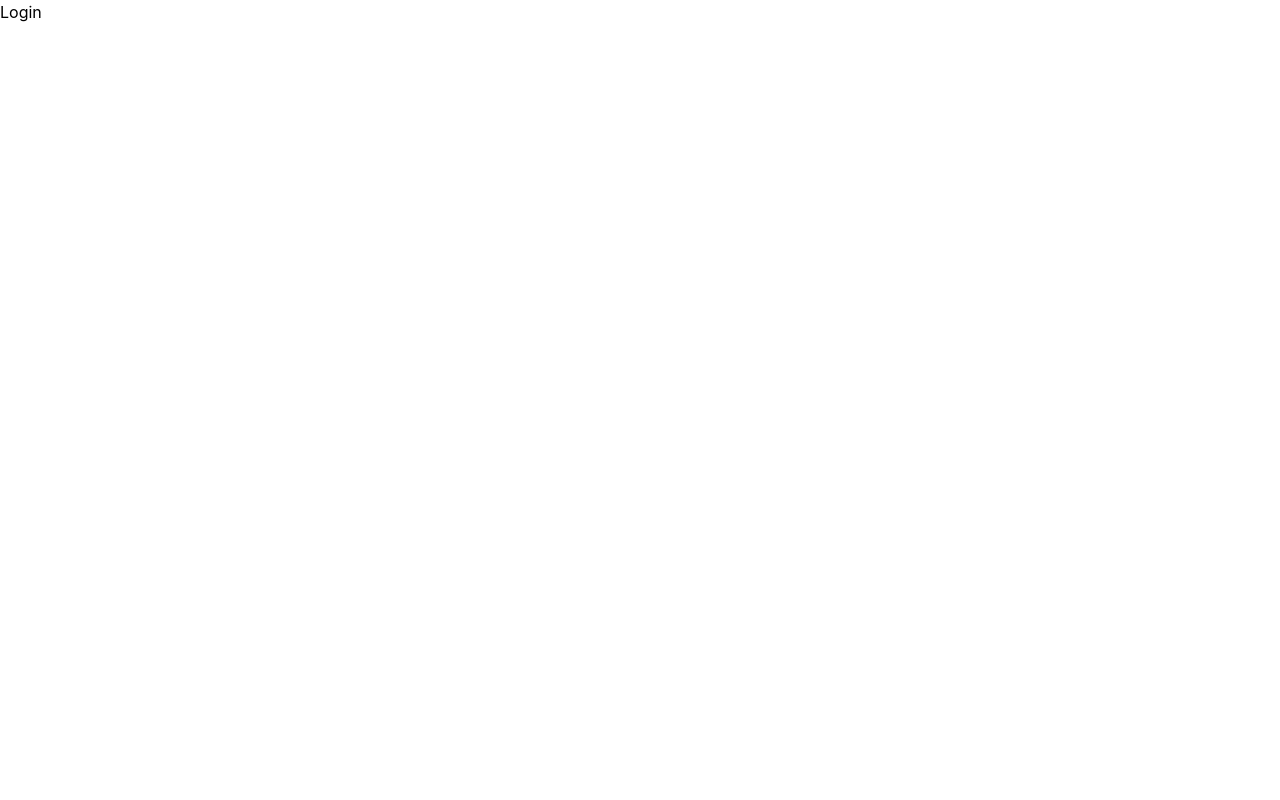
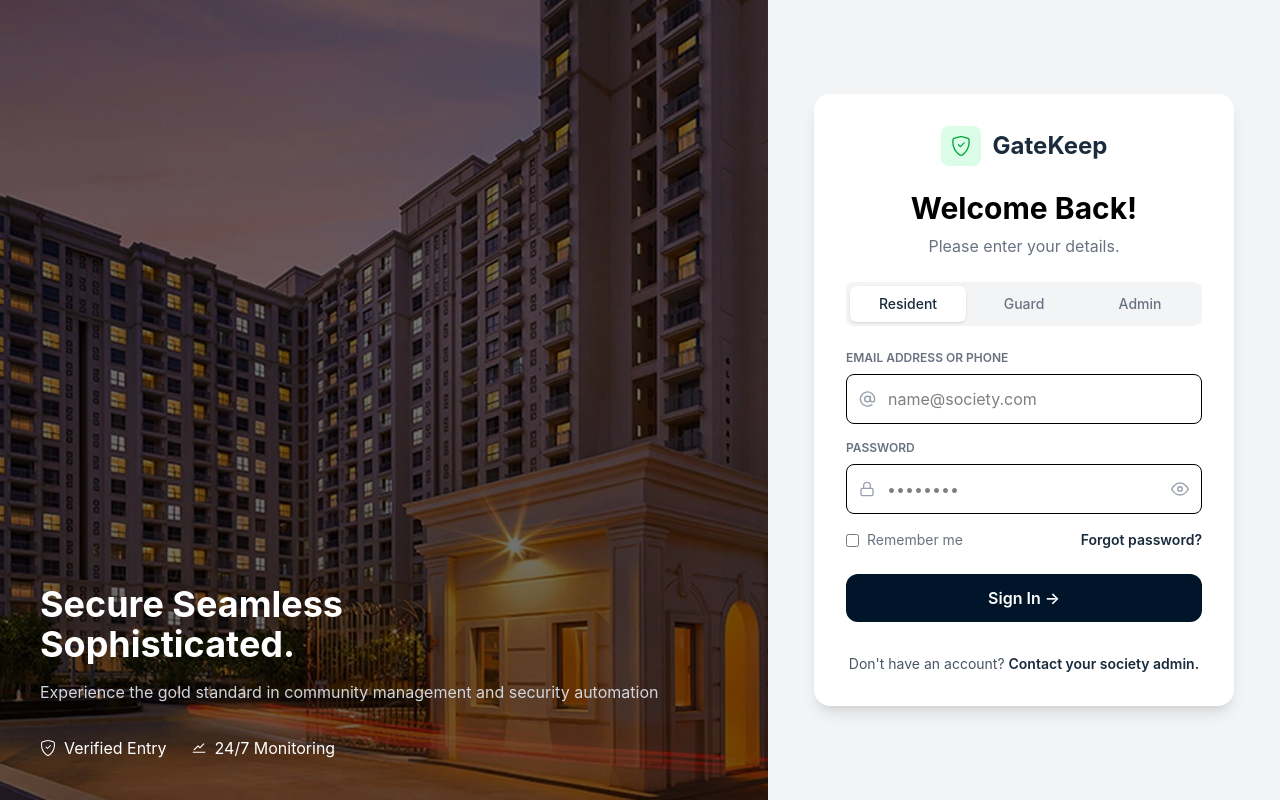
Before and after one commit to tanzeelafaheem/GateKeep, a React (Vite) app in the folder frontend/: page / in a window 1280 px wide. Built offline with nearby package versions, Linux system fonts and the light colour scheme.

Commit message:
login ui

```diff
--- a/frontend/src/components/Sidebar.jsx
+++ b/frontend/src/components/Sidebar.jsx
@@ -5,6 +5,18 @@ import { Link, useLocation } from 'react-router-dom';
 function Sidebar() {
   const location = useLocation();
 
+  const handleLogout = () => {
+    // Displays native browser popup confirmation
+    const confirmLogout = window.confirm("Are you sure you want to log out?");
+
+    if (confirmLogout) {
+      // Clear user data (example: localStorage or sessionStorage)
+      localStorage.removeItem("token");
+
+      // Redirect your user (example: refresh or routing)
+      window.location.href = "/";
+    }
+  };
   const menuItems = [
     { name: 'Dashboard', path: '/resident/dashboard', icon: <FaHome /> },
     { name: 'Create Pass', path: '/resident/invite-guest', icon: <FaQrcode /> },
@@ -15,6 +27,8 @@ function Sidebar() {
 
   return (
     <div className="fixed left-0 top-0 w-[180px] h-screen bg-[#1a2b3c] text-white pt-10">
+      <h2 className='text-green-500 font-bold px-4'>GATE KEEP</h2>
+     <p className="text-gray-500 text-sm px-4 mb-5">Resident portal</p>
 
       <div className="flex flex-col gap-2 px-4">
         {menuItems.map((item, index) => {
@@ -36,7 +50,10 @@ function Sidebar() {
           );
         })}
       </div>
-
+      <button className="absolute bottom-5 left-4 flex items-center justify-center gap-2 bg-red-500 hover:bg-red-600 rounded-lg px-6 py-2.5 text-sm text-white font-medium w-35 cursor-pointer"
+      onClick={handleLogout}>
+        Logout
+      </button>
     </div>
   );
 }
--- a/frontend/src/pages/Login.jsx
+++ b/frontend/src/pages/Login.jsx
@@ -1,9 +1,158 @@
 import React from 'react'
+import login from '../assets/login.jpeg'
+import { BsShieldCheck } from 'react-icons/bs';
+import { AiOutlineStock } from "react-icons/ai";
+import { useState } from 'react';
+import { FiAtSign, FiLock, FiEye, FiEyeOff } from 'react-icons/fi';
+
 
 const Login = () => {
+  const [role, setRole] = useState("Resident");
+  const[show, setShow] = useState(false);
+
   return (
-    <div>
-      <h1>Login</h1>
+    <div className='flex  h-screen'>
+      {/*left*/}
+      <div className="w-[60%] relative">
+        <img src={login} alt="" className='w-full h-screen object-cover' />
+        <div className="absolute inset-0 bg-black/55"></div>
+        <div className="absolute bottom-10 left-10 text-white">
+          <h1 className="text-4xl font-bold">Secure Seamless
+          <br />
+          Sophisticated.
+          </h1>
+          <p className="text-gray-300 mt-4">
+            Experience the gold standard in community management and security automation
+          </p>
+          <div className="flex gap-6 mt-8">
+            <div className="flex items-center gap-2">
+              <BsShieldCheck/>
+              <span>Verified Entry</span>
+            </div>
+            <div className="flex items-center gap-2">
+              <AiOutlineStock/>
+              <span>24/7 Monitoring</span>
+            </div>
+          </div>
+        </div>
+      </div>
+      {/*right*/}
+      <div className="w-[40%] bg-gray-100 flex justify-center items-center">
+      <div className="bg-white w-[420px] rounded-2xl shadow-lg p-8">
+
+        <div className="flex items-center justify-center gap-3 mb-6">
+          <div className="h-10 w-10 bg-green-100 rounded-lg flex justify-center items-center">
+            <BsShieldCheck className="text-green-600" size={20} />
+          </div>
+
+          <h2 className="text-2xl font-bold text-[#1a2b3c]">
+            GateKeep
+          </h2>
+        </div>
+
+        <h1 className="text-3xl font-bold text-center">
+          Welcome Back!
+        </h1>
+
+        <p className="text-gray-500 mt-2 mb-6 text-center">
+          Please enter your details.
+        </p>
+
+        <div className="flex bg-gray-100 rounded-lg p-1 mb-6">
+          <button
+            onClick={() => setRole("Resident")}
+            className={`cursor-pointer flex-1 py-2 rounded-md text-sm font-medium ${
+              role === "Resident"
+                ? "bg-white shadow text-[#1a2b3c]"
+                : "text-gray-500"
+            }`}
+          >
+            Resident
+          </button>
+
+          <button
+            onClick={() => setRole("Guard")}
+            className={`cursor-pointer flex-1 py-2 rounded-md text-sm font-medium ${
+              role === "Guard"
+                ? "bg-white shadow text-[#1a2b3c]"
+                : "text-gray-500"
+            }`}
+          >
+            Guard
+          </button>
+
+          <button
+            onClick={() => setRole("Admin")}
+            className={`cursor-pointer flex-1 py-2 rounded-md text-sm font-medium ${
+              role === "Admin"
+                ? "bg-white shadow text-[#1a2b3c]"
+                : "text-gray-500"
+            }`}
+          >
+            Admin
+          </button>
+        </div>
+
+        <div className="mb-4">
+          <p className="text-xs font-semibold text-gray-500 mb-2">
+            EMAIL ADDRESS OR PHONE
+          </p>
+
+          <div className="border rounded-lg flex items-center px-3">
+            <FiAtSign size={18} className="text-gray-400" />
+
+            <input
+              type="text"
+              placeholder="name@society.com"
+              className="w-full p-3 outline-none"
+            />
+          </div>
+        </div>
+
+        <div>
+          <p className="text-xs font-semibold text-gray-500 mb-2">
+            PASSWORD
+          </p>
+
+          <div className="border rounded-lg flex items-center px-3">
+            <FiLock size={18} className="text-gray-400" />
+
+            <input
+  type={show ? "text" : "password"}
+  placeholder="••••••••"
+  className="w-full p-3 outline-none"
+/>
+
+           <button onClick={() => setShow(!show)}>
+            <FiEye size={18} className="text-gray-400 cursor-pointer" />
+            </button>
+          </div>
+        </div>
+
+        <div className="flex justify-between items-center mt-4 text-sm">
+          <label className="flex items-center gap-2 text-gray-500 cursor-pointer">
+            <input type="checkbox" />
+            Remember me
+          </label>
+
+          <button className="font-semibold text-[#1a2b3c] cursor-pointer">
+            Forgot password?
+          </button>
+        </div>
+
+        <button className="cursor-pointer w-full mt-6 bg-[#001529] text-white py-3 rounded-xl font-semibold hover:bg-[#0d2238] transition">
+          Sign In →
+        </button>
+
+        <p className="text-center text-sm text-gray-600 mt-8">
+          Don't have an account?{" "}
+          <span className="font-semibold text-[#1a2b3c] hover:underline cursor-pointer">
+            Contact your society admin.
+          </span>
+        </p>
+      </div>
+    </div>
+
     </div>
   )
 }
```
Also changed, not shown: frontend/src/assets/login.jpeg (added).
